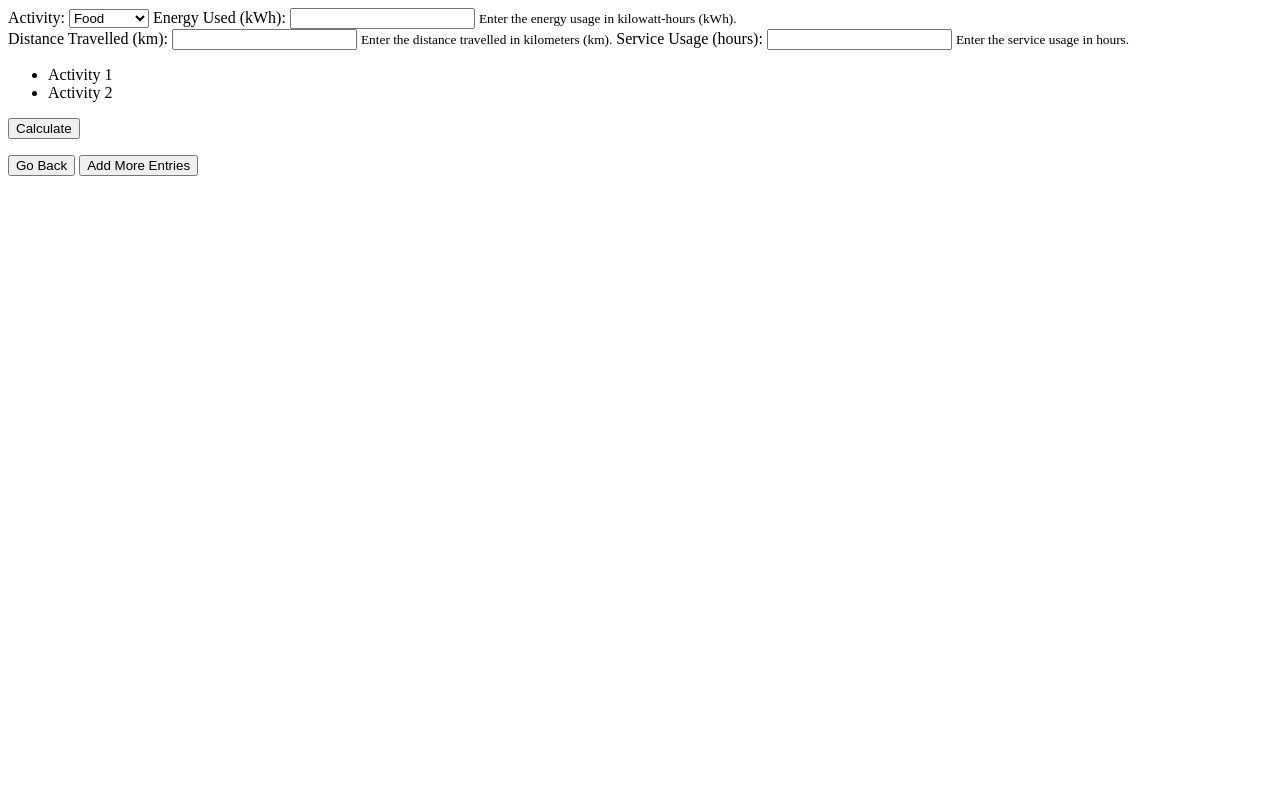
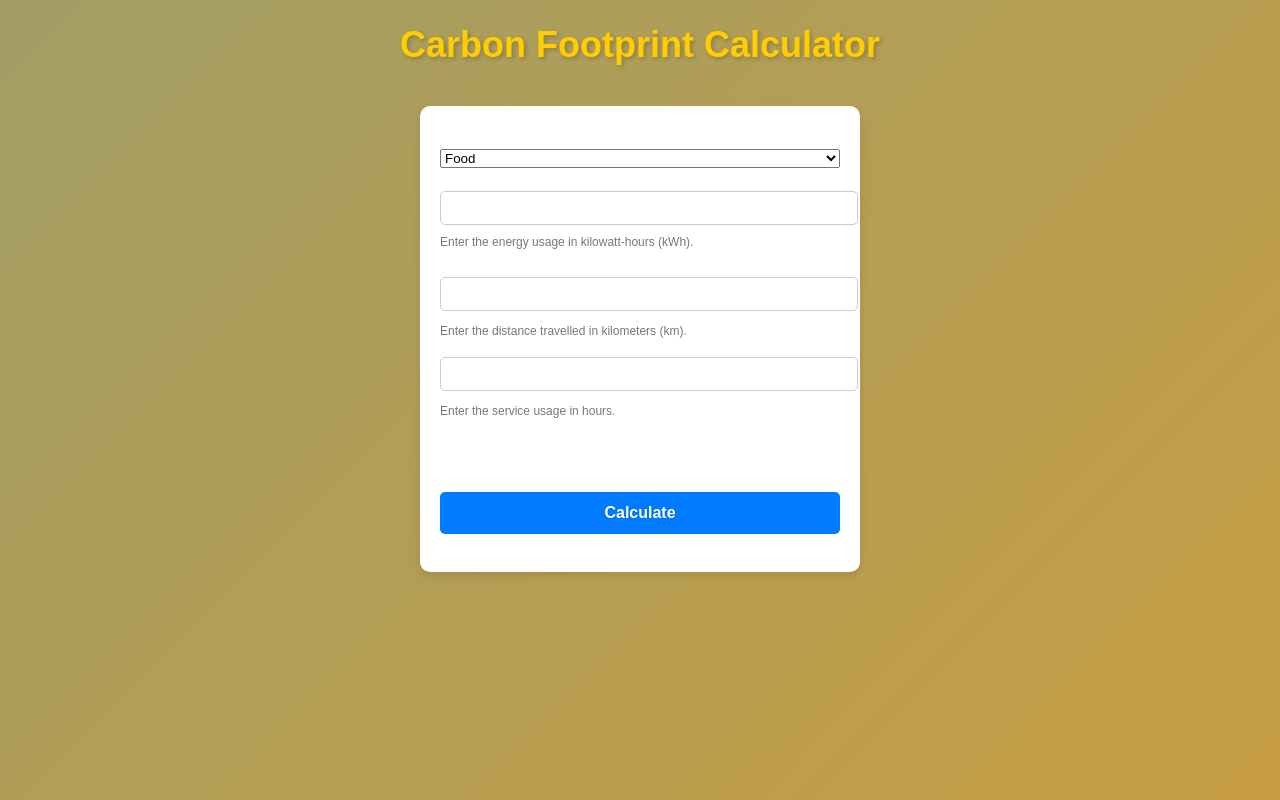
Before and after one commit to alikhan37544/Carbon_Footprint_Calculator, a Flask app: page / in a window 1280 px wide. Run offline with Flask 3, Linux system fonts and the light colour scheme.

Commit message:
Update index.html

```diff
--- a/templates/index.html
+++ b/templates/index.html
@@ -1,3 +1,13 @@
+<!DOCTYPE html>
+<html>
+<head>
+    <title>Carbon Footprint Calculator</title>
+    <link rel="stylesheet" href="{{ url_for('serve_static', filename='css/style.css') }}">
+</head>
+<body>
+    <h1>Carbon Footprint Calculator</h1>
+    <div class="form-container">
+        <form id="carbon-form" action="/calculate" method="post">
             <label for="activity">Activity:</label>
             <select name="activity" id="activity" required>
                 <option value="food">Food</option>
@@ -6,9 +16,11 @@
                 <option value="services">Services</option>
                 <!-- Add other options for different activities as needed -->
             </select>
+
             <label for="energy_used">Energy Used (kWh):</label>
             <input type="number" name="energy_used" id="energy_used" step="0.01" required>
             <small class="input-info">Enter the energy usage in kilowatt-hours (kWh).</small>
+
             <!-- Additional use cases -->
             <div id="additional-use-cases">
                 <label for="distance_travelled">Distance Travelled (km):</label>
@@ -26,14 +38,16 @@
                 </ul>
             </div>
 
+
             <button type="submit">Calculate</button>
         </form>
-</div>
+@ -26,9 +46,10 @@
     <div id="result-container">
         <p id="result-text"></p>
         <button id="go-back-button">Go Back</button>
         <button id="add-more-button">Add More Entries</button>
     </div>
+
     <script src="{{ url_for('serve_static', filename='js/script.js') }}"></script>
 </body>
 </html>
```
Lines whose indentation alone changed are shown as unchanged.
